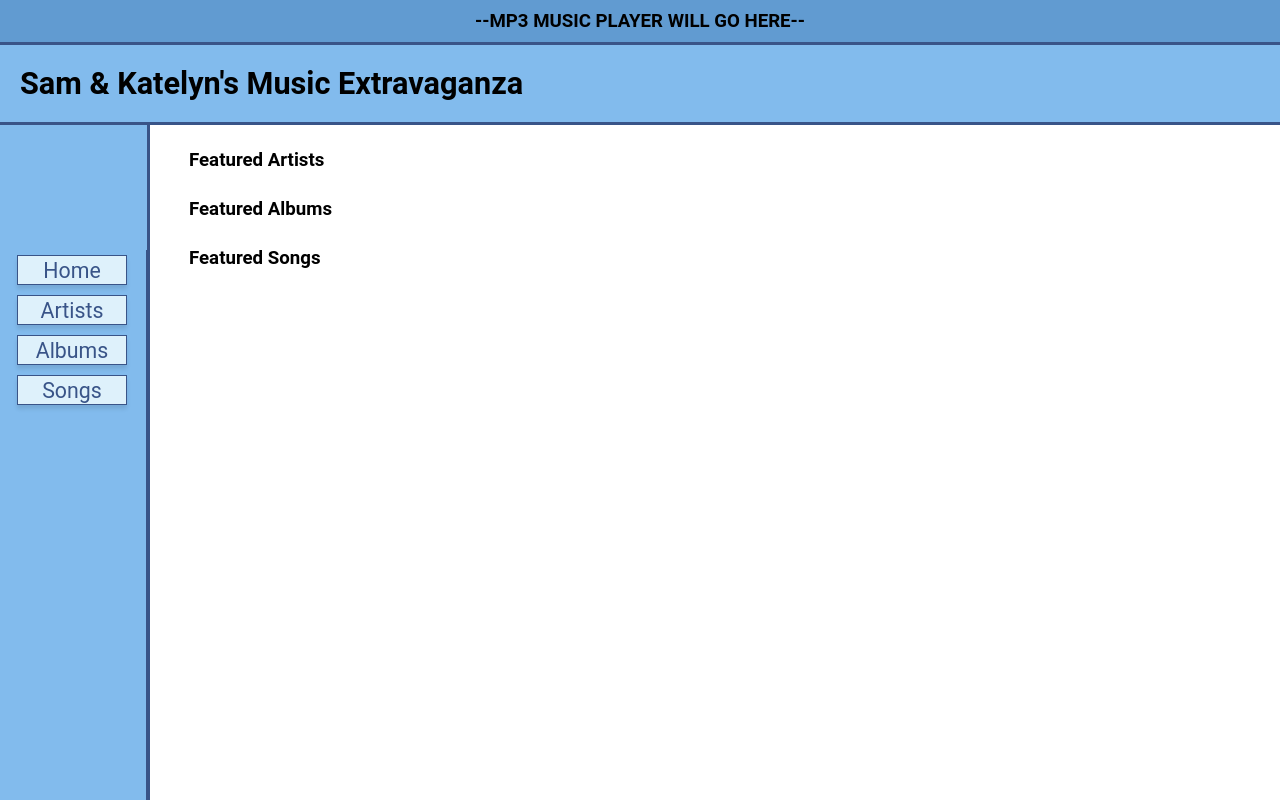
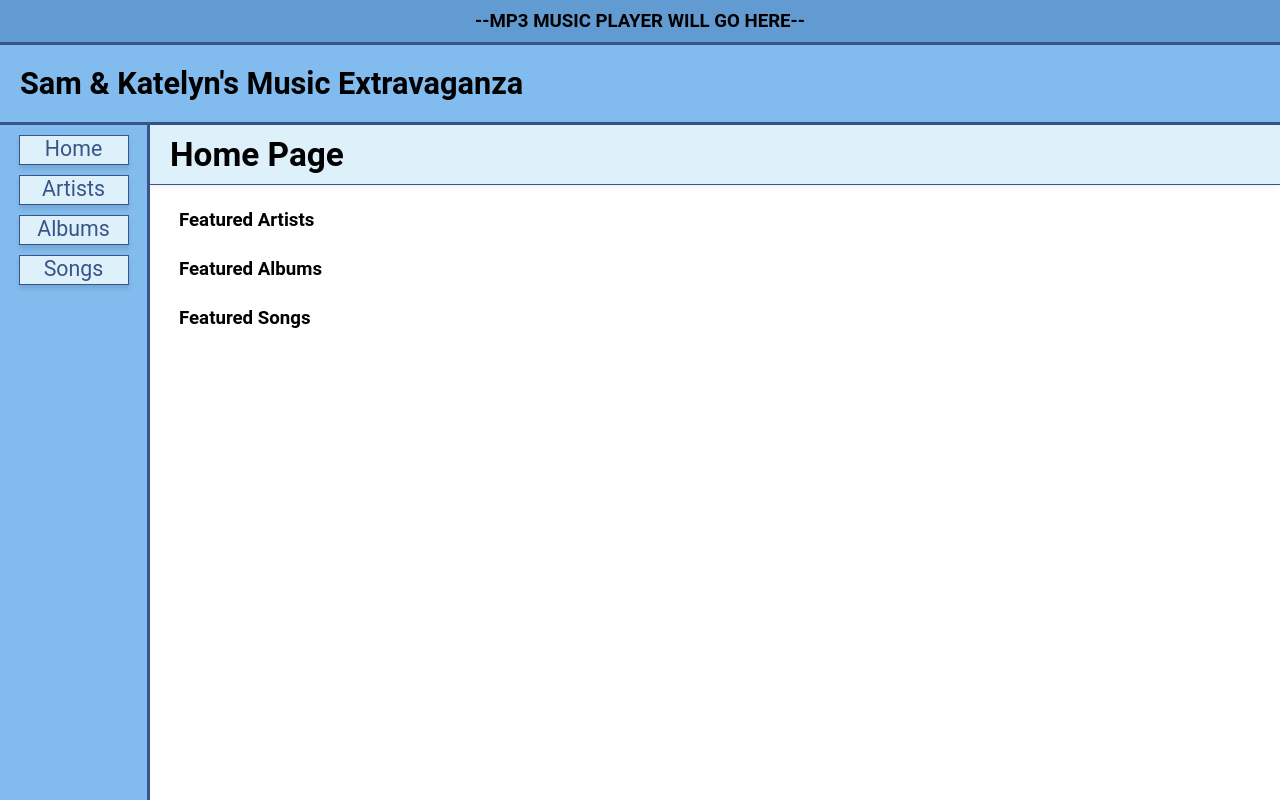
Before and after one commit to kreed303/cs257, a Flask app: page / in a window 1280 px wide. Run offline with Flask 3, Linux system fonts and the light colour scheme; data that the repository does not hold is empty; parts of the project's set-up code (start-up, migrations or seed data) failed here and were passed over; some libraries are stand-ins or nearby versions.

Commit message:
final edits to tables, fixed menu display

```diff
--- a/webapp/api.py
+++ b/webapp/api.py
@@ -103,7 +103,7 @@ def getSongsFromArtist(artistId, shuffle=None):
     conn = getConnection()
     curs = conn.cursor()
     query = ''' SELECT songs.songid, songs.songname, songs.tracknumber,
-            songs.songlength, songs.songbpm, albums.albumname FROM songs
+            songs.songlength, songs.songbpm, albums.albumname, albums.albumid FROM songs
             JOIN artistssongs ON artistssongs.songid = songs.songid
             JOIN artists ON artists.artistid = artistssongs.artistid
             JOIN artistsalbums ON artists.artistid = artistsalbums.artistid
@@ -120,7 +120,8 @@ def getSongsFromArtist(artistId, shuffle=None):
     # organize data
     for row in songsTuples:
         songs.append({'songID': row[0], 'songName': row[1],
-                    'trackNumber': row[2], 'songLength': row[3], 'songBPM': row[4], 'albumName': row[5]})
+                    'trackNumber': row[2], 'songLength': row[3], 'songBPM': row[4], 'albumName': row[5],
+                    'albumID': row[6]})
     if shuffle:
         random.shuffle(songs)
 
@@ -246,7 +247,7 @@ def getSongs(shuffle=None):
     conn = getConnection()
     curs = conn.cursor()
     getSongsQuery = '''SELECT
-    songs.songid, songs.songname, songs.tracknumber, songs.songlength, songs.songbpm, artists.artistname, albums.albumname FROM songs
+    songs.songid, songs.songname, songs.tracknumber, songs.songlength, songs.songbpm, artists.artistname, artists.artistid, albums.albumname, albums.albumid FROM songs
     JOIN albumssongs ON  albumssongs.songid = songs.songid
     JOIN artistssongs ON songs.songid = artistssongs.songid
     JOIN albums ON albums.albumid = albumssongs.albumid
@@ -257,7 +258,9 @@ def getSongs(shuffle=None):
     # organize songs
     for row in curs:
         songs.append({'songID': row[0], 'songName': row[1],
-                    'trackNumber': row[2], 'songLength': row[3], 'songBPM': row[4], 'artistName': row[5], 'albumName': row[6]})
+                    'trackNumber': row[2], 'songLength': row[3], 'songBPM': row[4], 'artistName': row[5],
+                    'artistID': row[6], 'albumName': row[7],
+                    'albumID': row[8]})
     if shuffle:
         random.shuffle(songs)
     else:
--- a/webapp/helperFunctions.py
+++ b/webapp/helperFunctions.py
@@ -42,6 +42,8 @@ A bunch of Get queries to speed up that process
 """
 
 def _get(request, table, key, input, like = False):
+    '''Generic get function that takes the specific query parameters and strings them into a correct SQL query'''
+
     conn = getConnection()
     curs = conn.cursor()
     if like:
--- a/webapp/static/albums.js
+++ b/webapp/static/albums.js
@@ -17,7 +17,7 @@ function addAlbumsTable() {
     .then(function(albums) {
         var albumsList = document.getElementById('pageData');
 
-        var albumsHTML = '<table class="musicDataTable">';
+        var albumsHTML = '<table class="musicDataTable"> <tr><th class="musicDataHeader">Album</th><th class="musicDataHeader">Artist</th></tr>';
         for (var i=0; i<albums.length; i++) {
             var album = albums[i];
             console.log(album);
--- a/webapp/static/artist.js
+++ b/webapp/static/artist.js
@@ -60,11 +60,11 @@ function addArtistSongs(shuffle) {
     .then(function(songs) {
         var songsList = document.getElementById('artistSongs');
 
-        var songsHTML = '<table class="musicDataTable">';
+        var songsHTML = '<table class="musicDataTable"> <tr><th class="musicDataHeader">Track</th><th class="musicDataHeader">Song Title</th><th class="musicDataHeader">Album</th></tr>';
         for (var i=0; i<songs.length; i++) {
             var song = songs[i]
             songsHTML += '<tr> <td class="musicDataEntry"> <a class="musicLink" href="/songs/' + song.songID + '">' + song.trackNumber + '</a> </td>\ <td class="musicDataEntry"> <a class="musicLink" href="/songs/' + song.songID + '">' + song.songName + '</a> </td>\
-            <td class="musicDataEntry">' + song.albumName + '\
+            <td class="musicDataEntry"> <a class="musicLink" href="/albums/' + song.albumID + '">' + song.albumName + '\
             </tr>';
         }
 
--- a/webapp/static/home.js
+++ b/webapp/static/home.js
@@ -48,10 +48,7 @@ function addSongsTable() {
         for (var i=0; i<5; i++) {
             var song = songs[i]
 
-            const albumName = decodeURIComponent(song.albumName);
-            const albumID = getSongAlbumID('Graceland');
-
-            songsHTML += '<tr> <td class="musicDataEntry"> <a class="musicLink" href="/songs/' + song.songID + '">' + song.songName + '</a></td> <td class="musicDataEntry"> <a class="musicLink" href="/songs/' + song.songID + '">' + song.artistName + '</a></td> <td class="musicDataEntry"> <a class="musicLink" href="/songs/' + albumID + '">' + song.albumName + '</a></td></tr>';
+            songsHTML += '<tr> <td class="musicDataEntry"> <a class="musicLink" href="/songs/' + song.songID + '">' + song.songName + '</a></td> <td class="musicDataEntry"> <a class="musicLink" href="/artists/' + song.artistID + '">' + song.artistName + '</a></td> <td class="musicDataEntry"> <a class="musicLink" href="/albums/' + song.albumID + '">' + song.albumName + '</a></td></tr>';
         }
 
         songsHTML += '</table>';
@@ -63,19 +60,6 @@ function addSongsTable() {
     });
 }
 
-async function getSongAlbumID(albumName) {
-    const URL = getAPIBaseURL() + '/1.0/dataConvert?request=albumName&table=albums&key=albumId&input=' + albumName
-
-    console.log(URL);
-
-    const albumID = await fetch(URL, {method: 'get'});
-
-    console.log(albumID)
-
-    return await albumID.json();
-}
-
-
 function addAlbumsTable() {
     var URL = getAPIBaseURL() + '/1.0/albums'
 
@@ -86,11 +70,12 @@ function addAlbumsTable() {
     .then(function(albums) {
         var albumsList = document.getElementById('albums');
 
-        var albumsHTML = '<table class="musicDataTable">';
+        var albumsHTML = '<table class="musicDataTable"> <tr><th class="musicDataHeader">Album</th><th class="musicDataHeader">Arist</th>';
         for (var i=0; i<5; i++) {
             var album = albums[i];
             albumsHTML += '<tr><td class="musicDataEntry"> <a class="musicLink" href="/albums/' + album.albumID + '">'
-            + album.albumName + '</a></td></tr>';
+            + album.albumName + '</a></td> <td class="musicDataEntry"> <a class="musicLink" href="/artists/' + album.artistID + '">'
+            + album.artistName + '</a></td></tr>';
         }
 
         albumsHTML += '</table>';
--- a/webapp/static/songs.js
+++ b/webapp/static/songs.js
@@ -41,7 +41,7 @@ function addSongsTable(shuffle) {
         var songsHTML = '<table class="musicDataTable"> <tr><th class="musicDataHeader">Song Title</th><th class="musicDataHeader">Artist</th><th class="musicDataHeader">Album</th>';
         for (var i=0; i<songs.length; i++) {
             var song = songs[i]
-            songsHTML += '<tr><td class="musicDataEntry"><a class="musicLink" href="/songs/' + song.songID + '">' + song.songName + '</a></td><td class="musicDataEntry">' + song.artistName+ '</td><td class="musicDataEntry">' + song.albumName+ '</td></tr>';
+            songsHTML += '<tr><td class="musicDataEntry"><a class="musicLink" href="/songs/' + song.songID + '">' + song.songName + '</a></td> <td class="musicDataEntry"> <a class="musicLink" href="/artists/' + song.artistID + '">' + song.artistName + '</a></td> <td class="musicDataEntry"> <a class="musicLink" href="/albums/' + song.albumID + '">' + song.albumName + '</a></td></tr>';
         }
 
         songsHTML += '</table>';
--- a/webapp/static/webapp.css
+++ b/webapp/static/webapp.css
@@ -12,6 +12,7 @@
 
     --font: Roboto;
 
+    /* Defining section sizes */
     --menuWidth: 150px;
     --siteHeaderHeight: 80px;
     --musicPlayerHeight: 45px;
@@ -30,10 +31,8 @@ body, button {
     background-color: white;
     color: var(--textColor);
     overflow-x: auto;
-    color: var(--textColor);
     font-family: var(--font);
     font-size: 12pt;
-
 }
 
 h1 {
@@ -60,10 +59,6 @@ h4 {
 /* General Things */
 
 
-/* div {
-    background-color: var(--blue3);
-} */
-
 /* Page Headings */
 #musicPlayer {
     position: fixed;
@@ -85,6 +80,7 @@ h4 {
     border-bottom-width: var(--lineBorder);
 }
 
+/* The "Sam & Katelyn's Music Extravaganza" title */
 #siteHeader {
     position: fixed;
     display: flex;
@@ -108,19 +104,20 @@ h4 {
 
 
 /* The Menu */
+
+/* Div element in the page HTML - filler element to be edited */
 #menu {
+    background-color: var(--blue2);
+}
+
+/* Div element in menu.html */
+#menuContents {
     position: fixed;
     margin-top: calc(var(--siteHeaderHeight) + var(--musicPlayerHeight));
-     /* allow flexbox stuff */
     display: flex;
     flex-direction: column;   /* Stack vertically */
-     /* Center items horizontally */
-    align-items: center;
-
-     /* align items at top of menu */
-    /* justify-content: flex-start; */
-    /* overflow: hidden; */
-    /* padding-top: 3px; */
+    align-items: center;    /* Center items horizontally */
+    padding-top: 5px;
 
     height: calc(100vh - var(--siteHeaderHeight) - var(--musicPlayerHeight));
     width: var(--menuWidth);
@@ -133,7 +130,7 @@ h4 {
 
 .menuItems { /* Is actually an href item*/
     display: flex;
-    align-items: center;
+    align-items: top;
     justify-content: center;
 
     width: calc(var(--menuWidth) - 40px);
@@ -162,11 +159,18 @@ h4 {
 }
 
 /* The Page */
+
+/* Displays things like an album title, artist name, song name, etc. */
 #pageHeader {
+    position: fixed;
+    display: flex;
 
-    display: flex;
     height: var(--pageHeaderHeight);
     width: calc(100% - var(--menuWidth));
+    padding: 7px;
+
+    margin-top: calc(var(--siteHeaderHeight) + var(--musicPlayerHeight));
+    margin-left: calc(var(--menuWidth));
 
     background-color: var(--blue1);
     border-bottom-color: var(--borderColor);
@@ -176,16 +180,16 @@ h4 {
     text-align: left;
     align-items: center;
     float: right;
-    padding: 7px;
     padding-left: 20px;
 
     box-shadow: 0px 0px 8px rgba(0, 0, 0, 0.1);
 }
 
+/* Contains the lists of albums, artists, songs, etc. */
 #pageContents{
     background-color: white;
-    padding-top: calc(var(--siteHeaderHeight) + var(--musicPlayerHeight) + 10px);
-    padding-left: calc(var(--menuWidth) + 25px);
+    padding-top: calc(var(--siteHeaderHeight) + var(--musicPlayerHeight) + var(--pageHeaderHeight) + 10px);
+    padding-left: calc(var(--menuWidth) + 15px);
     padding-bottom: 10px;
 
 }
@@ -194,11 +198,13 @@ h4 {
     padding-left: 15px;
 }
 
+/* Contained in the pageContents div - element to be filled in HTML files */
 #pageData {
     background-color: white;
     padding: 10px;
 }
 
+/* Div for the pair of buttons */
 .playShuffleButtons {
     background-color: white;
     display: flex;
@@ -208,12 +214,12 @@ h4 {
     padding: 10px;
 }
 
+/* Attributes for the buttons themselves */
 #playButton, #shuffleButton {
     color:black;
     background-color: white;
     border-color: white;
 
-    /* border-radius: 3px; */
     border-width: 1px;
     border-color: darkslategray;
     box-shadow: 0 4px 4px rgba(0, 0, 0, 0.1);
@@ -232,6 +238,7 @@ h4 {
     color: white;
 }
 
+/* Filler table in HTML files for the songs, albums, artists info to display */
 .musicDataTable {
     border-collapse: collapse;
     float: center;
@@ -288,15 +295,13 @@ td > a {
     cursor: pointer;
 }
 
+.nonClickableMusicDataEntry:hover{
+    cursor: default;
+    background-color: var(--blue0);
+}
+
+/* Specifies that href items don't display browser hyperlink defaults */
 .musicLink {
     text-decoration: none;
     color: black;
 }
-
-/* #listOfData {
-
-} */
-
-/* .data {
-
-} */
--- a/webapp/templates/home.html
+++ b/webapp/templates/home.html
@@ -18,9 +18,6 @@
     </div>
 
     <div id="pageHeader">
-        <!-- <div id="">
-            <h1 id="">Home Page</h1>
-        </div> -->
         <h1>Home Page</h1>
     </div>
 
--- a/webapp/templates/menu.html
+++ b/webapp/templates/menu.html
@@ -1,6 +1,6 @@
 <!-- base.html -->
 <!--credit: chatGPT for the idea of an HTML "function"-->
-<div id="menu">
+<div id="menuContents">
     <!--Add the playlists, tags, and filter sections back in later-->
     <a class="menuItems" id="homeNavButton" href="{{ url_for('home') }}">Home</a>
 
```
Also changed, not shown: webapp/static/song.js (+6 -9 lines), webapp/templates/artist.html (+7 -7 lines).
